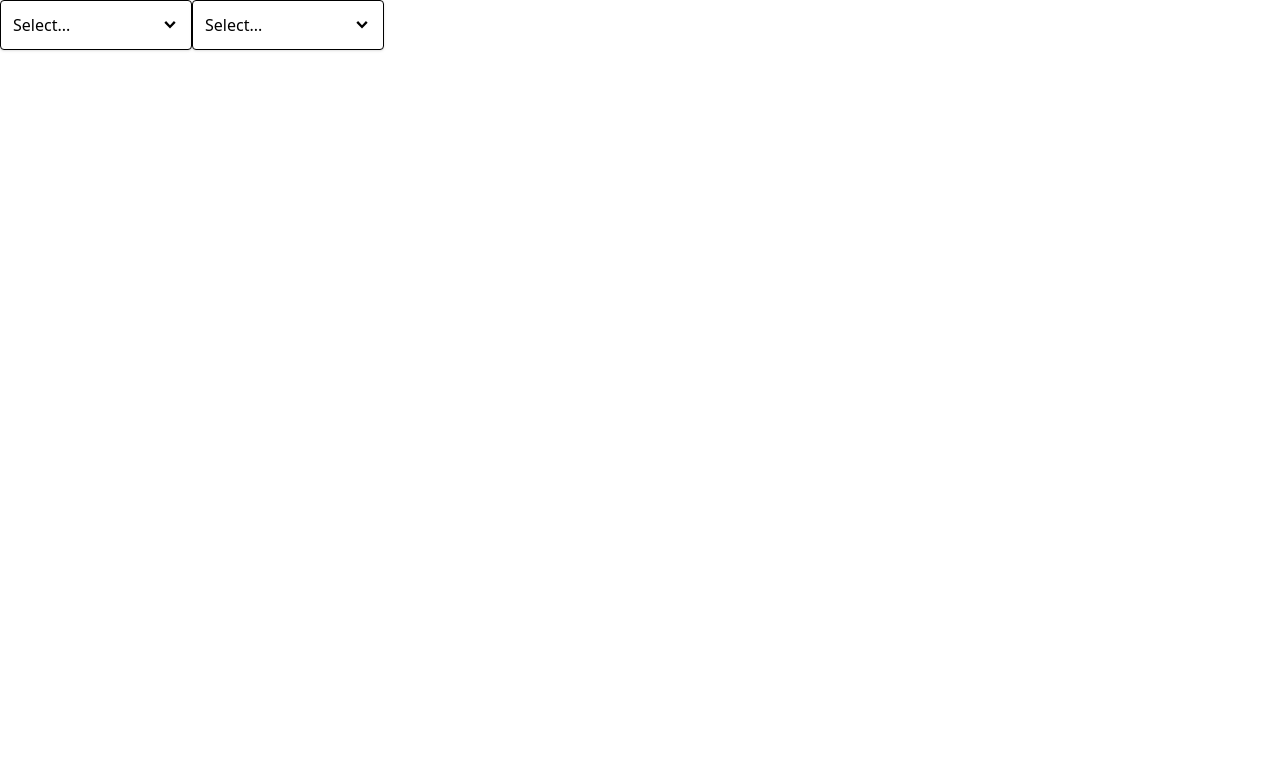
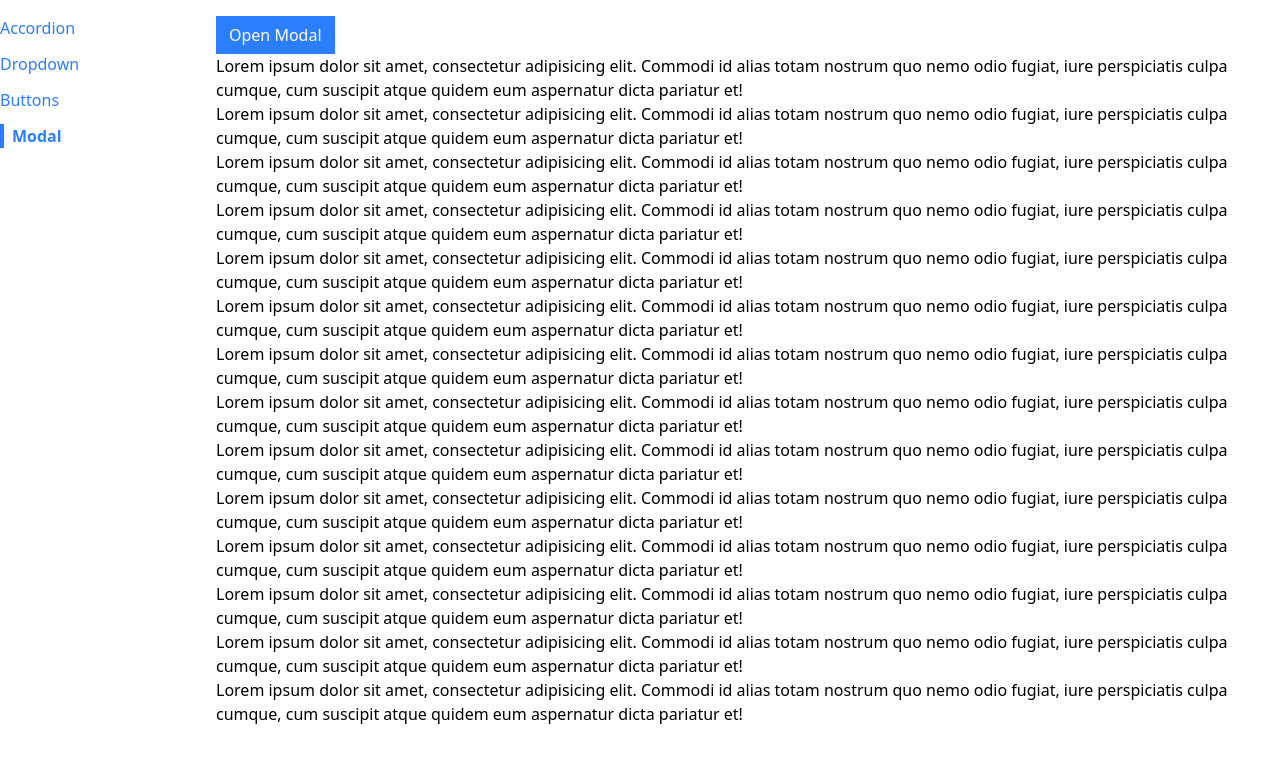
Before and after one commit to DimchoLakov/comps-exercise-reactjs, a React (Vite) app: page /modal in a window 1280 px wide. Shown: the top 762 px of the page. Built offline with nearby package versions, Linux system fonts and the light colour scheme.

Commit message:
Add navigation and new components

```diff
--- a/index.html
+++ b/index.html
@@ -8,6 +8,7 @@
   </head>
   <body>
     <div id="root"></div>
+    <div class="modal-container"></div>
     <script type="module" src="/src/index.js"></script>
   </body>
 </html>
--- a/src/App.js
+++ b/src/App.js
@@ -1,22 +1,31 @@
-import Dropdown from "./components/Dropdown";
-import { useState } from "react";
+import Route from "./components/Route";
+import AccordionPage from "./pages/AccordionPage";
+import DropdownPage from "./pages/DropdownPage";
+import Sidebar from "./components/Sidebar";
+import ButtonPage from "./pages/ButtonPage";
+import ModalPage from "./pages/ModalPage";
 
 function App() {
-    const [selection, setSelection] = useState(null);
-    const handleSelect = (option) => {
-        setSelection(option);
-    };
-
-    const options = [
-        { label: 'Red', value: 'red' },
-        { label: 'Green', value: 'green' },
-        { label: 'Blue', value: 'blue' }
-    ];
 
     return (<>
-        <div className="flex">
-            <Dropdown options={options} value={selection} onChange={handleSelect} />
-            <Dropdown options={options} value={selection} onChange={handleSelect} />
+        <div className="container mx-auto grid grid-cols-6 gap-4 mt-4">
+            <div>
+                <Sidebar />
+            </div>
+            <div className="col-span-5">
+                <Route path="/accordion">
+                    <AccordionPage />
+                </Route>
+                <Route path="/dropdown">
+                    <DropdownPage />
+                </Route>
+                <Route path="/buttons">
+                    <ButtonPage />
+                </Route>
+                <Route path="/modal">
+                    <ModalPage />
+                </Route>
+            </div>
         </div>
     </>);
 }
--- /dev/null
+++ b/src/components/Link.jsx
@@ -0,0 +1,31 @@
+import classNames from "classnames";
+import useNavigation from "../hooks/use-navigation";
+
+function Link({ to, children, className, activeClassName }) {
+  const { navigate, currentPath } = useNavigation();
+
+  const classes = classNames(
+    "text-blue-500",
+    className,
+    currentPath === to && activeClassName
+  );
+
+  const handleClick = (event) => {
+    if (event.metaKay || event.ctrlKey) {
+      return;
+    }
+
+    event.preventDefault();
+    navigate(to);
+  };
+
+  return (
+    <>
+      <a className={classes} href={to} onClick={handleClick}>
+        {children}
+      </a>
+    </>
+  );
+}
+
+export default Link;
--- /dev/null
+++ b/src/components/Modal.jsx
@@ -0,0 +1,30 @@
+import ReactDOM from "react-dom";
+import { useEffect } from "react";
+
+function Modal({ onClose, children, actionBar }) {
+  useEffect(() => {
+    document.body.classList.add("overflow-hidden");
+
+    return () => {
+      document.body.classList.remove("overflow-hidden");
+    };
+  }, []);
+
+  return ReactDOM.createPortal(
+    <div>
+      <div
+        onClick={onClose}
+        className="fixed inset-0 bg-gray-300 opacity-80"
+      ></div>
+      <div className="fixed inset-40 p-10 bg-white">
+        <div className="flex flex-col justify-between h-full">
+          {children}
+          <div className="flex justify-end">{actionBar}</div>
+        </div>
+      </div>
+    </div>,
+    document.querySelector(".modal-container")
+  );
+}
+
+export default Modal;
--- /dev/null
+++ b/src/components/Route.jsx
@@ -0,0 +1,13 @@
+import useNavigation from "../hooks/use-navigation";
+
+function Route({ path, children }) {
+  const { currentPath } = useNavigation();
+
+  if (path === currentPath) {
+    return children;
+  }
+
+  return null;
+}
+
+export default Route;
--- /dev/null
+++ b/src/components/Sidebar.jsx
@@ -0,0 +1,33 @@
+import Link from "./Link";
+
+function Sidebar() {
+  const links = [
+    { label: "Accordion", path: "/accordion" },
+    { label: "Dropdown", path: "/dropdown" },
+    { label: "Buttons", path: "/buttons" },
+    { label: "Modal", path: "/modal" },
+  ];
+
+  const renderredLinks = links.map((link) => {
+    return (
+      <Link
+        key={link.label}
+        to={link.path}
+        className="mb-3"
+        activeClassName="font-bold border-l-4 border-blue-500 pl-2"
+      >
+        {link.label}
+      </Link>
+    );
+  });
+
+  return (
+    <>
+      <div className="sticky top-0 overflow-y-scroll flex flex-col items-start">
+        {renderredLinks}
+      </div>
+    </>
+  );
+}
+
+export default Sidebar;
--- /dev/null
+++ b/src/context/navigation.jsx
@@ -0,0 +1,38 @@
+import { createContext, useState, useEffect } from "react";
+
+const NavigationContext = createContext();
+
+function NavigationProvider({ children }) {
+  const [currentPath, setCurrentPath] = useState(window.location.pathname);
+
+  useEffect(() => {
+    const handler = () => {
+      setCurrentPath(window.location.pathname);
+    };
+
+    window.addEventListener("popstate", handler);
+
+    return () => {
+      window.removeEventListener("popstate", handler);
+    };
+  }, []);
+
+  const navigate = (to) => {
+    window.history.pushState({}, "", to);
+    setCurrentPath(to);
+  };
+
+  return (
+    <NavigationContext.Provider
+      value={{
+        currentPath,
+        navigate,
+      }}
+    >
+      {children}
+    </NavigationContext.Provider>
+  );
+}
+
+export { NavigationProvider };
+export default NavigationContext;
--- /dev/null
+++ b/src/hooks/use-navigation.jsx
@@ -0,0 +1,8 @@
+import { useContext } from "react";
+import NavigationContext from "../context/navigation";
+
+function useNavigation() {
+  return useContext(NavigationContext);
+}
+
+export default useNavigation;
--- a/src/index.js
+++ b/src/index.js
@@ -2,11 +2,14 @@ import ReactDOM from 'react-dom/client';
 import { StrictMode } from 'react';
 import App from './App';
 import './index.css';
+import { NavigationProvider } from "./context/navigation";
 
 const el = document.getElementById('root');
 const root = ReactDOM.createRoot(el);
 
 root.render(
     <StrictMode>
-        <App />
+        <NavigationProvider>
+            <App />
+        </NavigationProvider>
     </StrictMode>)
--- a/src/pages/ButtonPage.jsx
+++ b/src/pages/ButtonPage.jsx
@@ -2,13 +2,10 @@ import Button from "../components/Button";
 import { GoBell, GoDatabase, GoCheck } from "react-icons/go";
 
 function ButtonPage() {
-  const handleClick = () => {
-    console.log("button clicked");
-  };
+  const handleClick = () => {};
 
   return (
     <>
-      <div>App</div>
       <div>
         <Button primary outline onClick={handleClick}>
           <GoBell />
--- /dev/null
+++ b/src/pages/DropdownPage.jsx
@@ -0,0 +1,25 @@
+import Dropdown from "../components/Dropdown";
+import { useState } from "react";
+
+function DropdownPage() {
+  const [selection, setSelection] = useState(null);
+  const handleSelect = (option) => {
+    setSelection(option);
+  };
+
+  const options = [
+    { label: "Red", value: "red" },
+    { label: "Green", value: "green" },
+    { label: "Blue", value: "blue" },
+  ];
+
+  return (
+    <>
+      <div className="flex">
+        <Dropdown options={options} value={selection} onChange={handleSelect} />
+      </div>
+    </>
+  );
+}
+
+export default DropdownPage;
--- /dev/null
+++ b/src/pages/ModalPage.jsx
@@ -0,0 +1,111 @@
+import { useState } from "react";
+import Modal from "../components/Modal";
+import Button from "../components/Button";
+
+function ModalPage() {
+  const [showModal, setShowModal] = useState(false);
+  const handleClick = () => {
+    setShowModal((prev) => !prev);
+  };
+
+  const handleClose = () => {
+    setShowModal(false);
+  };
+
+  const actionBar = (
+    <div>
+      <Button primary onClick={handleClose}>
+        I accept
+      </Button>
+    </div>
+  );
+
+  const modal = (
+    <Modal onClose={handleClose} actionBar={actionBar}>
+      <p>Here is an important agreement for you to accept</p>
+    </Modal>
+  );
+
+  return (
+    <>
+      <div className="relative">
+        <Button onClick={handleClick} primary>
+          Open Modal
+        </Button>
+        {showModal && modal}
+        <p>
+          Lorem ipsum dolor sit amet, consectetur adipisicing elit. Commodi id
+          alias totam nostrum quo nemo odio fugiat, iure perspiciatis culpa
+          cumque, cum suscipit atque quidem eum aspernatur dicta pariatur et!
+        </p>
+        <p>
+          Lorem ipsum dolor sit amet, consectetur adipisicing elit. Commodi id
+          alias totam nostrum quo nemo odio fugiat, iure perspiciatis culpa
+          cumque, cum suscipit atque quidem eum aspernatur dicta pariatur et!
+        </p>
+        <p>
+          Lorem ipsum dolor sit amet, consectetur adipisicing elit. Commodi id
+          alias totam nostrum quo nemo odio fugiat, iure perspiciatis culpa
+          cumque, cum suscipit atque quidem eum aspernatur dicta pariatur et!
+        </p>
+        <p>
+          Lorem ipsum dolor sit amet, consectetur adipisicing elit. Commodi id
+          alias totam nostrum quo nemo odio fugiat, iure perspiciatis culpa
+          cumque, cum suscipit atque quidem eum aspernatur dicta pariatur et!
+        </p>
+        <p>
+          Lorem ipsum dolor sit amet, consectetur adipisicing elit. Commodi id
+          alias totam nostrum quo nemo odio fugiat, iure perspiciatis culpa
+          cumque, cum suscipit atque quidem eum aspernatur dicta pariatur et!
+        </p>
+        <p>
+          Lorem ipsum dolor sit amet, consectetur adipisicing elit. Commodi id
+          alias totam nostrum quo nemo odio fugiat, iure perspiciatis culpa
+          cumque, cum suscipit atque quidem eum aspernatur dicta pariatur et!
+        </p>
+        <p>
+          Lorem ipsum dolor sit amet, consectetur adipisicing elit. Commodi id
+          alias totam nostrum quo nemo odio fugiat, iure perspiciatis culpa
+          cumque, cum suscipit atque quidem eum aspernatur dicta pariatur et!
+        </p>
+        <p>
+          Lorem ipsum dolor sit amet, consectetur adipisicing elit. Commodi id
+          alias totam nostrum quo nemo odio fugiat, iure perspiciatis culpa
+          cumque, cum suscipit atque quidem eum aspernatur dicta pariatur et!
+        </p>
+        <p>
+          Lorem ipsum dolor sit amet, consectetur adipisicing elit. Commodi id
+          alias totam nostrum quo nemo odio fugiat, iure perspiciatis culpa
+          cumque, cum suscipit atque quidem eum aspernatur dicta pariatur et!
+        </p>
+        <p>
+          Lorem ipsum dolor sit amet, consectetur adipisicing elit. Commodi id
+          alias totam nostrum quo nemo odio fugiat, iure perspiciatis culpa
+          cumque, cum suscipit atque quidem eum aspernatur dicta pariatur et!
+        </p>
+        <p>
+          Lorem ipsum dolor sit amet, consectetur adipisicing elit. Commodi id
+          alias totam nostrum quo nemo odio fugiat, iure perspiciatis culpa
+          cumque, cum suscipit atque quidem eum aspernatur dicta pariatur et!
+        </p>
+        <p>
+          Lorem ipsum dolor sit amet, consectetur adipisicing elit. Commodi id
+          alias totam nostrum quo nemo odio fugiat, iure perspiciatis culpa
+          cumque, cum suscipit atque quidem eum aspernatur dicta pariatur et!
+        </p>
+        <p>
+          Lorem ipsum dolor sit amet, consectetur adipisicing elit. Commodi id
+          alias totam nostrum quo nemo odio fugiat, iure perspiciatis culpa
+          cumque, cum suscipit atque quidem eum aspernatur dicta pariatur et!
+        </p>
+        <p>
+          Lorem ipsum dolor sit amet, consectetur adipisicing elit. Commodi id
+          alias totam nostrum quo nemo odio fugiat, iure perspiciatis culpa
+          cumque, cum suscipit atque quidem eum aspernatur dicta pariatur et!
+        </p>
+      </div>
+    </>
+  );
+}
+
+export default ModalPage;
```
